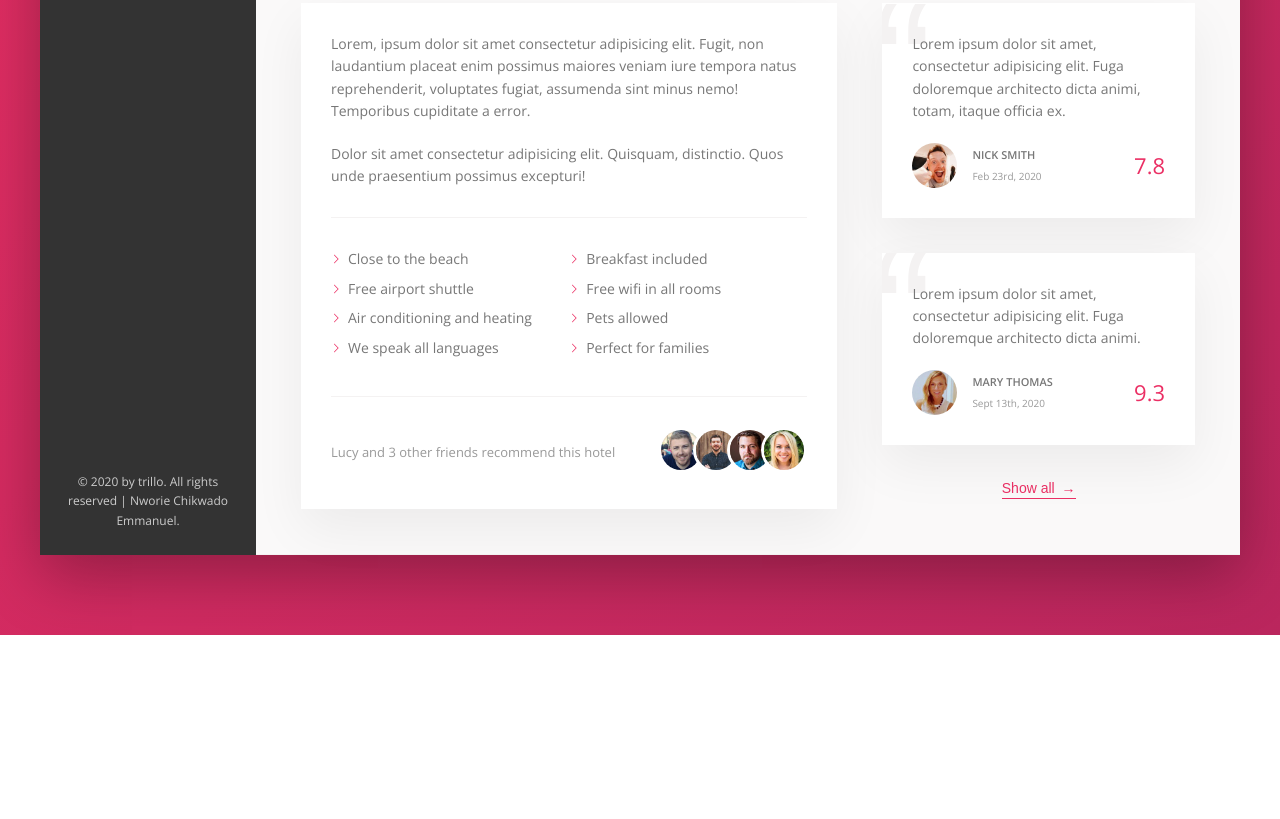
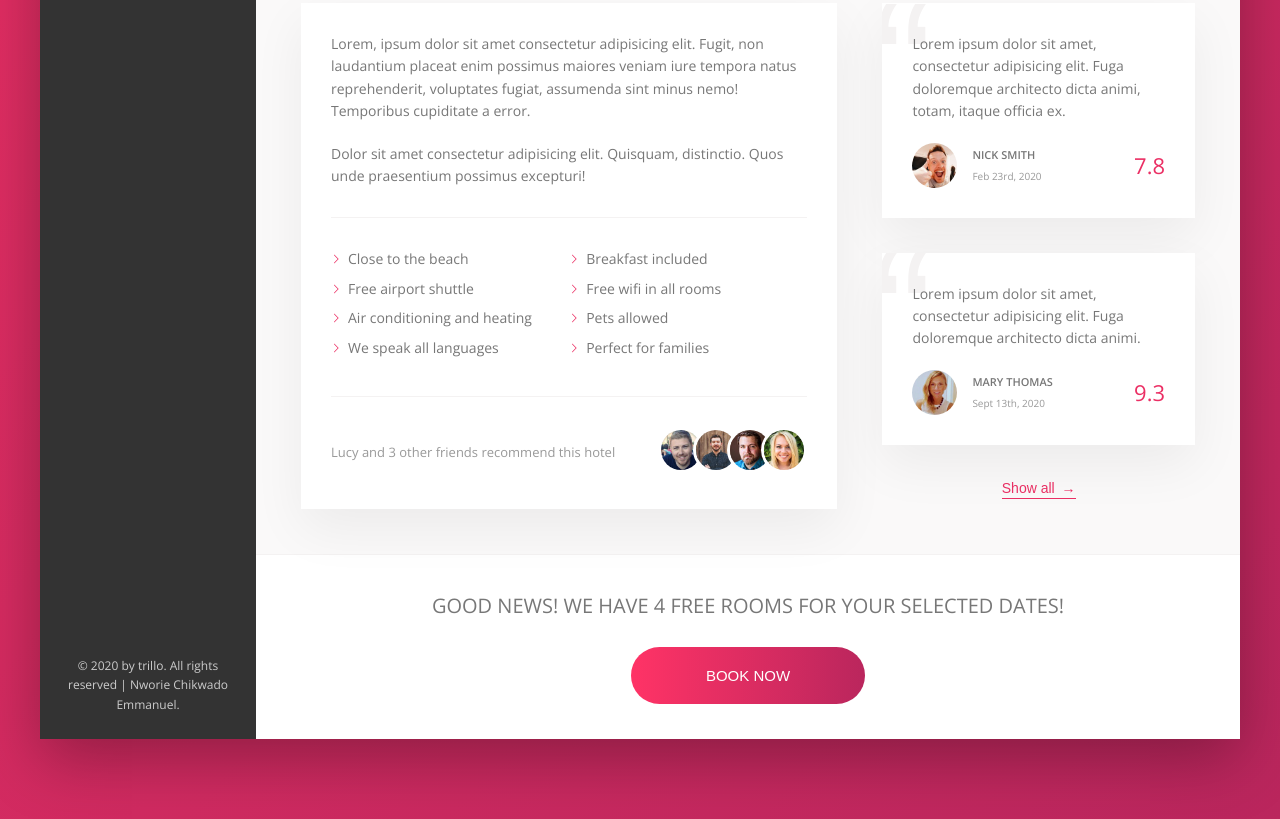
Before and after one commit to chikwado17/Trillo, a website: page index.html in a window 1280 px wide. Shown: the part 644-1463 px from the top of the page. Before the commit the page ends 1279 px from the top, so only its background shows below. Drawn offline with nearby package versions, Linux system fonts and the light colour scheme.

Commit message:
call to action section completed

```diff
--- a/index.html
+++ b/index.html
@@ -8,7 +8,7 @@
         <link rel="stylesheet" href="css/style.css">
         <link rel="shortcut icon" type="image/png" href="img/favicon.png">
 
-        <title>trillo &mdash; Your all-in-one booking app [Nworie Chikwado Emmanuel]</title>
+        <title>Trillo &mdash; Your all-in-one booking app [Nworie Chikwado Emmanuel]</title>
     </head>
     <body>
         <div class="container">
@@ -25,7 +25,6 @@
                 </form>
 
                 <nav class="user-nav">
-
                     <div class="user-nav__icon-box">
                         <svg class="user-nav__icon">
                             <use xlink:href="img/sprite.svg#icon-bookmark"></use>
@@ -209,8 +208,10 @@
 
                             <button class="btn--inline">Show all <span>&rarr;</span></button>
                         </div>
+                    </div>
 
-                        <!-- <div class="cta">
+
+                    <div class="cta">
                         <h2 class="cta__book-now">
                             Good news! We have 4 free rooms for your selected dates!
                         </h2>
@@ -218,7 +219,6 @@
                             <span class="btn__visible">Book now</span>
                             <span class="btn__invisible">Only 4 rooms left</span>
                         </button>
-                        </div> -->
                     </div>
                 </main>
             </div>
--- a/sass/_component.scss
+++ b/sass/_component.scss
@@ -527,3 +527,93 @@
     flex-direction: column;
     align-items: center;
 }
+
+/////////////////////////////
+//  CALL TO ACTION
+
+
+.cta {
+    padding: 3.5rem 0;
+    text-align: center;
+}
+
+.cta__book-now {
+    font-size: 2rem;
+    font-weight: 300;
+    text-transform: uppercase;
+    margin-bottom: 2.5rem;
+}
+
+/////////////////////////////
+//  CALL TO ACTION BUTTON
+
+
+.btn {
+    font-size: 1.5rem;
+    font-weight: 300;
+    text-transform: uppercase;
+    border-radius: 100px;
+    border: none;
+    color: #ffffff;
+    background-image: linear-gradient(to right, var(--color-primary-light), var(--color-primary-dark));
+    cursor: pointer;
+
+    -webkit-border-radius: 100px;
+    -moz-border-radius: 100px;
+    -ms-border-radius: 100px;
+    -o-border-radius: 100px;
+    position: relative;
+    overflow: hidden;
+}
+
+
+
+
+.btn__visible {
+    display: inline-block;
+    height: 100%;
+    width:100%;
+    padding: 2rem 7.5rem;
+    transition: all .2s;
+    -webkit-transition: all .2s;
+    -moz-transition: all .2s;
+    -ms-transition: all .2s;
+    -o-transition: all .2s;
+}
+
+.btn__invisible {
+    display: inline-block;
+    position: absolute;
+    padding: 2rem 0;
+    left: 0;
+    top: -100%;
+    height: 100%;
+    width:100%;
+    transition: all .2s;
+    -webkit-transition: all .2s;
+    -moz-transition: all .2s;
+    -ms-transition: all .2s;
+    -o-transition: all .2s;
+}
+
+
+.btn:hover {
+    background-image: linear-gradient(to left, var(--color-primary-light), var(--color-primary-dark));
+}
+
+.btn:hover .btn__visible {
+    transform: translateY(100%);
+    -webkit-transform: translateY(100%);
+    -moz-transform: translateY(100%);
+    -ms-transform: translateY(100%);
+    -o-transform: translateY(100%);
+}
+
+.btn:hover .btn__invisible {
+    top: 0;
+}
+
+.btn:focus {
+    outline: none;
+    animation: pulsate 1s infinite;
+}
```
Also changed, not shown: css/style.css. Lines whose indentation alone changed are shown as unchanged.
